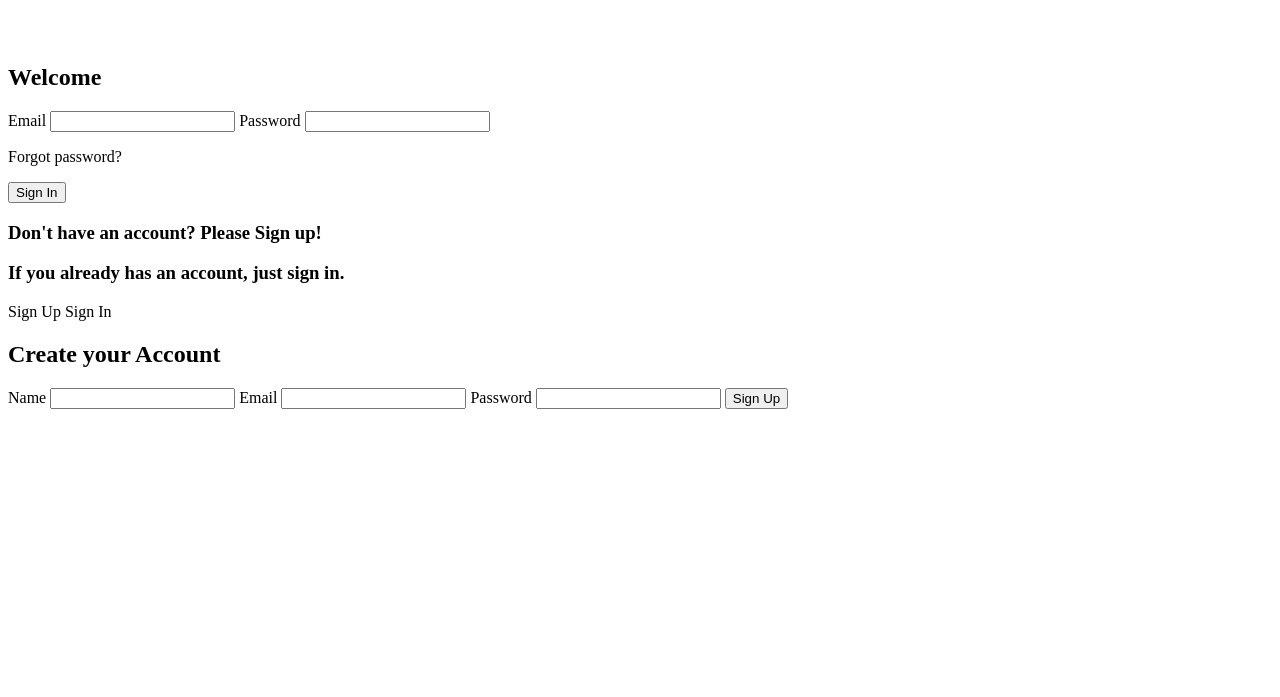
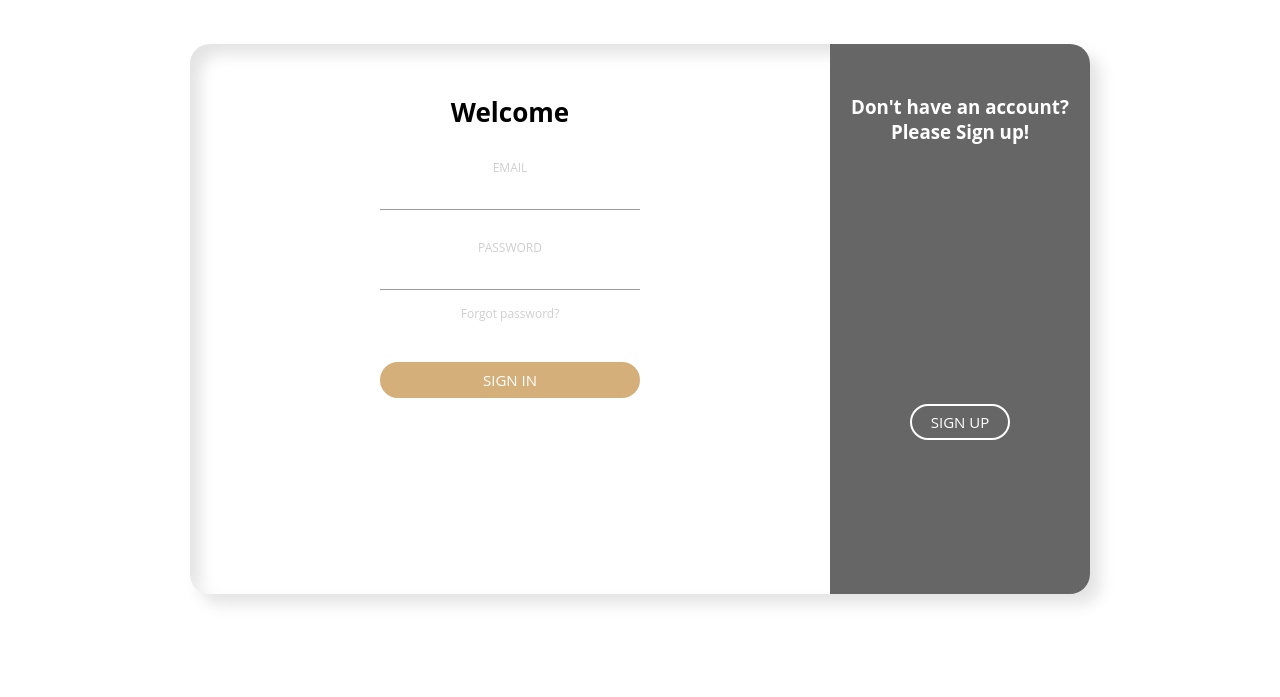
Before and after one commit to Prithyangaa/c-c, a plain HTML site: page index.html in a window 1280 px wide. Drawn offline with Linux system fonts and the light colour scheme.

Commit message:
Update index.html

```diff
--- a/index.html
+++ b/index.html
@@ -1,5 +1,15 @@
-<br>
-<br>
+<!DOCTYPE html>
+<html lang="en">
+<head>
+    <meta charset="UTF-8">
+    <meta name="viewport" content="width=device-width, initial-scale=1.0">
+    <title>Sign In / Sign Up</title>
+    <!-- Link to the CSS file -->
+    <link rel="stylesheet" href="styles.css">
+</head>
+<body>
+    <br>
+    <br>
     <div class="cont">
         <div class="form sign-in">
             <h2>Welcome</h2>
@@ -13,17 +23,14 @@
             </label>
             <p class="forgot-pass">Forgot password?</p>
             <button type="button" class="submit">Sign In</button>
-
         </div>
         <div class="sub-cont">
             <div class="img">
                 <div class="img__text m--up">
-
-                    <h3>Don't have an account? Please Sign up!<h3>
+                    <h3>Don't have an account? Please Sign up!</h3>
                 </div>
                 <div class="img__text m--in">
-
-                    <h3>If you already has an account, just sign in.<h3>
+                    <h3>If you already have an account, just sign in.</h3>
                 </div>
                 <div class="img__btn">
                     <span class="m--up">Sign Up</span>
@@ -45,7 +52,6 @@
                     <input type="password" />
                 </label>
                 <button type="button" class="submit">Sign Up</button>
-
             </div>
         </div>
     </div>
@@ -55,3 +61,5 @@
             document.querySelector('.cont').classList.toggle('s--signup');
         });
     </script>
+</body>
+</html>
```
